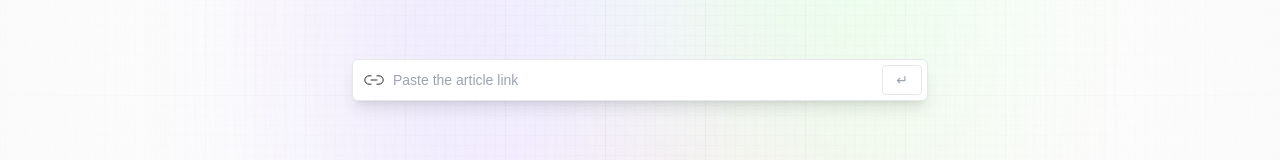
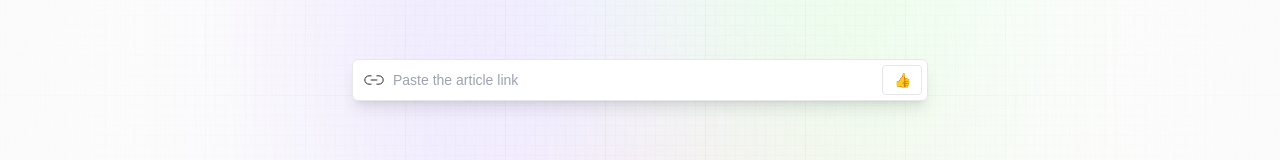
Before and after one commit to 888Greys/Ai_Article_Summurizor, a React (Vite) app: page / in a window 1280 px wide. Shown: the part 310-470 px from the top of the page. Built offline with nearby package versions, Linux system fonts and the light colour scheme.

Commit message:
Replaced submit button text with thumbs up emoji for improved user experience

```diff
--- a/src/components/Demo.jsx
+++ b/src/components/Demo.jsx
@@ -86,7 +86,7 @@ const Demo = () => {
             type='submit'
             className='submit_btn peer-focus:border-gray-700 peer-focus:text-gray-700 '
           >
-            <p>↵</p>
+            <p>👍</p>
           </button>
         </form>
 
```
